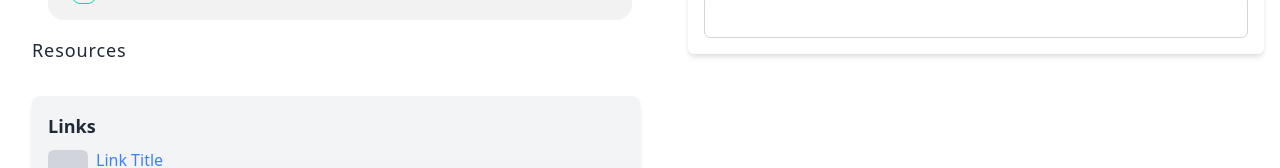
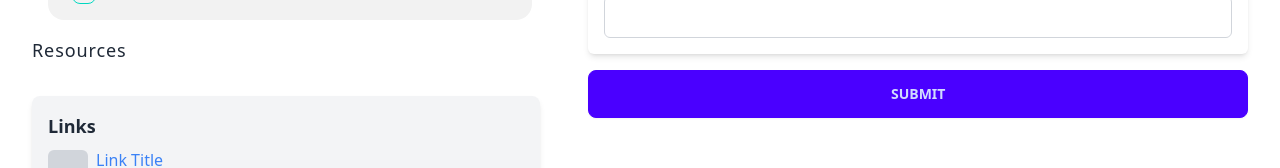
Before and after one commit to Aashray446/Code_Crafter_Frontend, a React (Vite) app: page /result in a window 1280 px wide. Shown: the part 472-640 px from the top of the page. Built offline with nearby package versions, Linux system fonts and the light colour scheme.

Commit message:
FIX : router links

```diff
--- a/src/component/navbar.jsx
+++ b/src/component/navbar.jsx
@@ -1,15 +1,16 @@
 import React from 'react';
+import { Link } from 'react-router-dom';
 
 const Navbar = () => {
     return (
         <nav className="bg-white shadow-lg sticky top-0 w-full">
             <div className="max-w-7xl mx-auto px-4">
                 <div className="flex justify-between items-center h-16 w-full">
-                    {/* Logo */}
-                    <div className="flex-shrink-0">
-                        <span className="text-4xl font-bold text-transparent bg-clip-text bg-gradient-to-b from-blue-400 to-purple-600">Test Tame</span>
-                    </div>
-
+                    <Link to="/" >
+                        <div className="flex-shrink-0">
+                            <span className="text-4xl font-bold text-transparent bg-clip-text bg-gradient-to-b from-blue-400 to-purple-600">Test Tame</span>
+                        </div>
+                    </Link>
                 </div>
             </div>
         </nav>
--- a/src/component/pdfInput.jsx
+++ b/src/component/pdfInput.jsx
@@ -1,4 +1,5 @@
 import React from 'react';
+import { Link } from 'react-router-dom';
 
 const PdfInput = () => {
     return (
@@ -35,7 +36,8 @@ const PdfInput = () => {
                     <input id="dropzone-file" type="file" className="hidden" />
                 </label>
             </div>
-            <button className='w-full mt-4 btn btn-primary'>GET STARTED</button>
+            <Link to="/result">
+                <button className='w-full mt-4 btn btn-primary'>GET STARTED</button></Link>
         </div>
 
     );
--- a/src/pages/results.jsx
+++ b/src/pages/results.jsx
@@ -24,13 +24,13 @@ function Results() {
 
 
     return (
-        <>
+        <div className="w-full">
             <Navbar></Navbar>
-            <div className="container flex flex-row h-screen ml-4 overflow-hidden">
+            <div className=" flex flex-row h-screen ml-4 overflow-hidden">
                 <div className="w-1/2 h-full p-4 overflow-y-auto scrollbar-thin scrollbar-thumb-gray-400 scrollbar-track-gray-100 overflow-x-hidden">
                     <LeftBar></LeftBar>
                 </div>
-                <div className="w-1/2 h-full p-8">
+                <div className="w-2/3 h-full p-8">
                     <h3 className="text-lg mb-8">Quiz</h3>
                     <div className="flex flex-col space-y-4">
                         {
@@ -38,10 +38,11 @@ function Results() {
                                 return <QuestionCard question={question.question} options={question.options} type={question.type}></QuestionCard>
                             })
                         }
+                        <button className="btn btn-primary relative bottom-0 w-full">SUBMIT</button>
                     </div>
                 </div>
             </div>
-        </>
+        </div>
 
     )
 }
```
